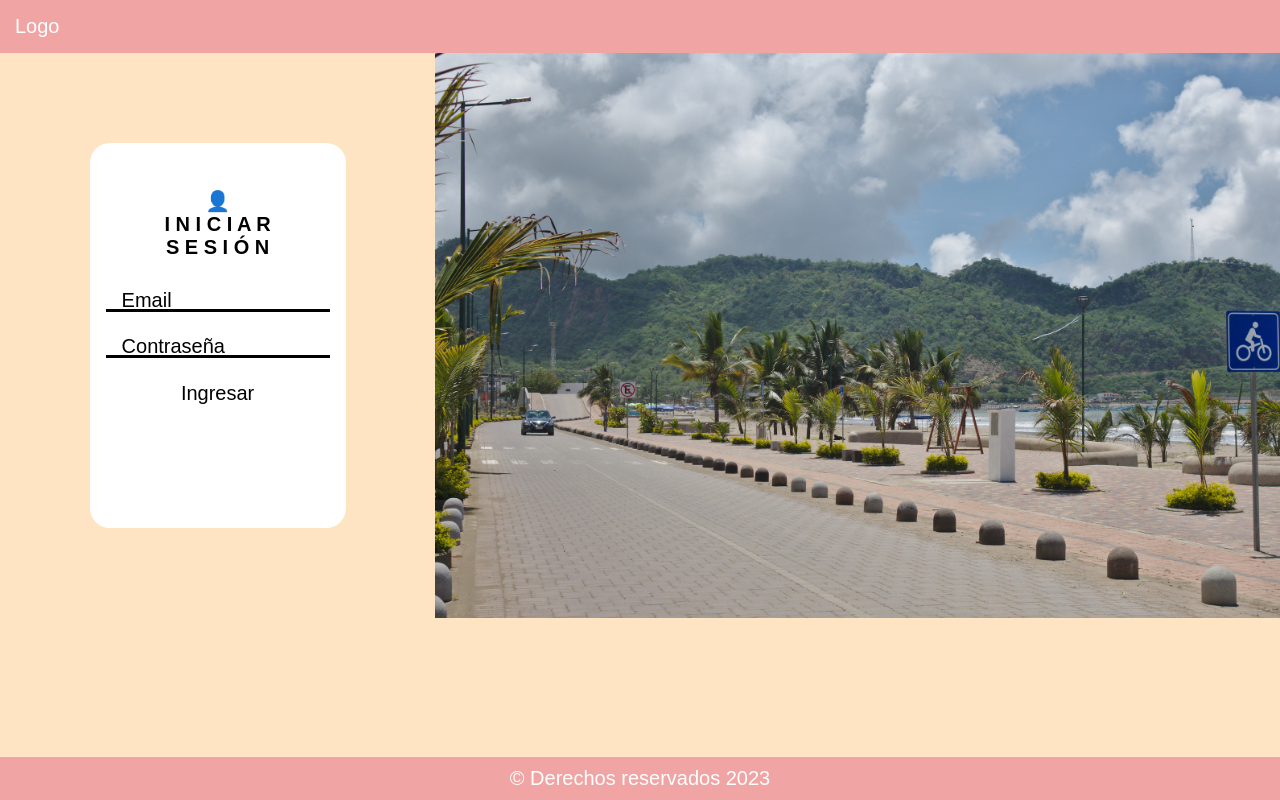
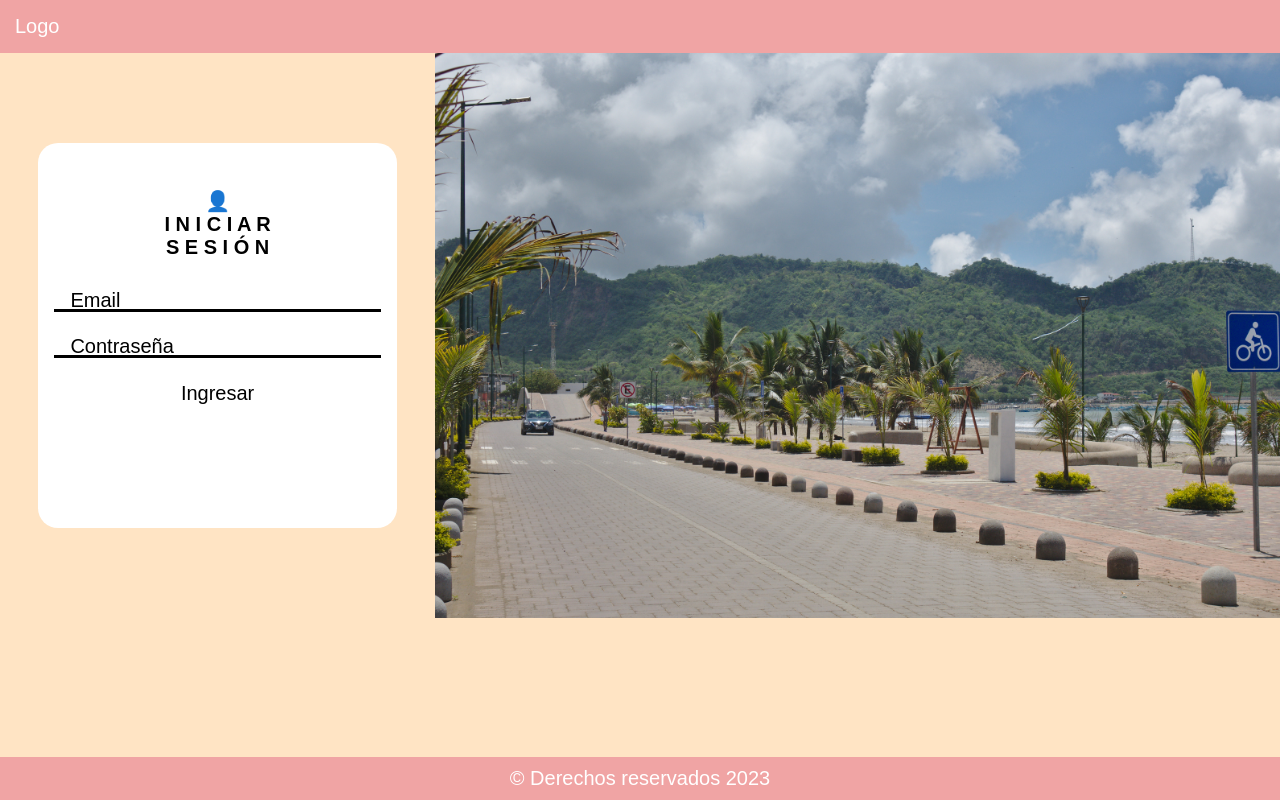
Before and after one commit to DaniloPV18/DHotel_Front_NG, an Angular app: page / in a window 1280 px wide. Built offline with nearby package versions, Linux system fonts and the light colour scheme.

Commit message:
Estilos de login agregados

```diff
--- a/src/app/components/login/login.component.css
+++ b/src/app/components/login/login.component.css
@@ -3,10 +3,11 @@ mat-card {
     display: flex;
     flex-direction: row;
     justify-content: space-between;
+    background-color: bisque;
 }
 
 mat-card-content {
-    margin: 7%;
+    margin: 7% 3%;
     width: 100%;
     background-color: white;
     border-radius: 1em;
@@ -38,10 +39,6 @@ img {
     width: 66%;
 }
 
-button{
-    /* background-color: red !important; */
-}
-
 @media (max-width: 720px) {
     mat-card {
         text-align: center;
```
